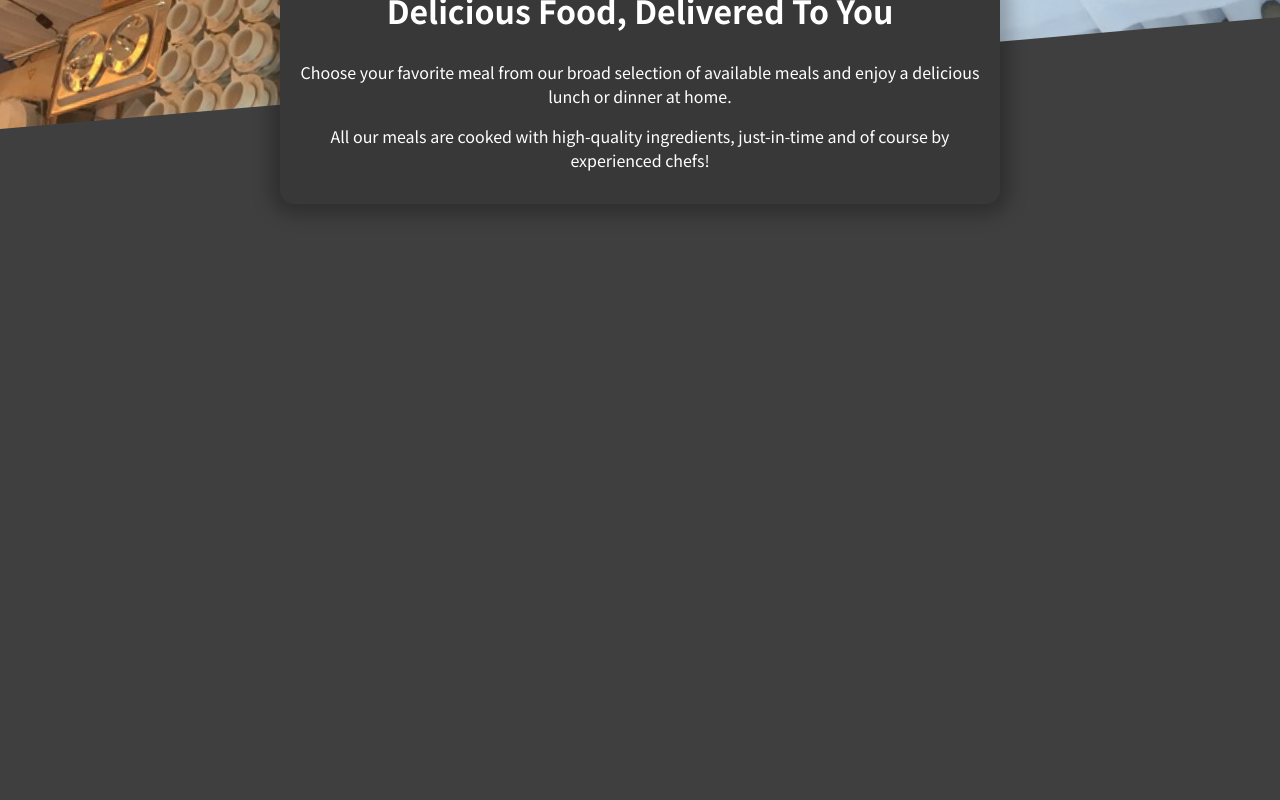
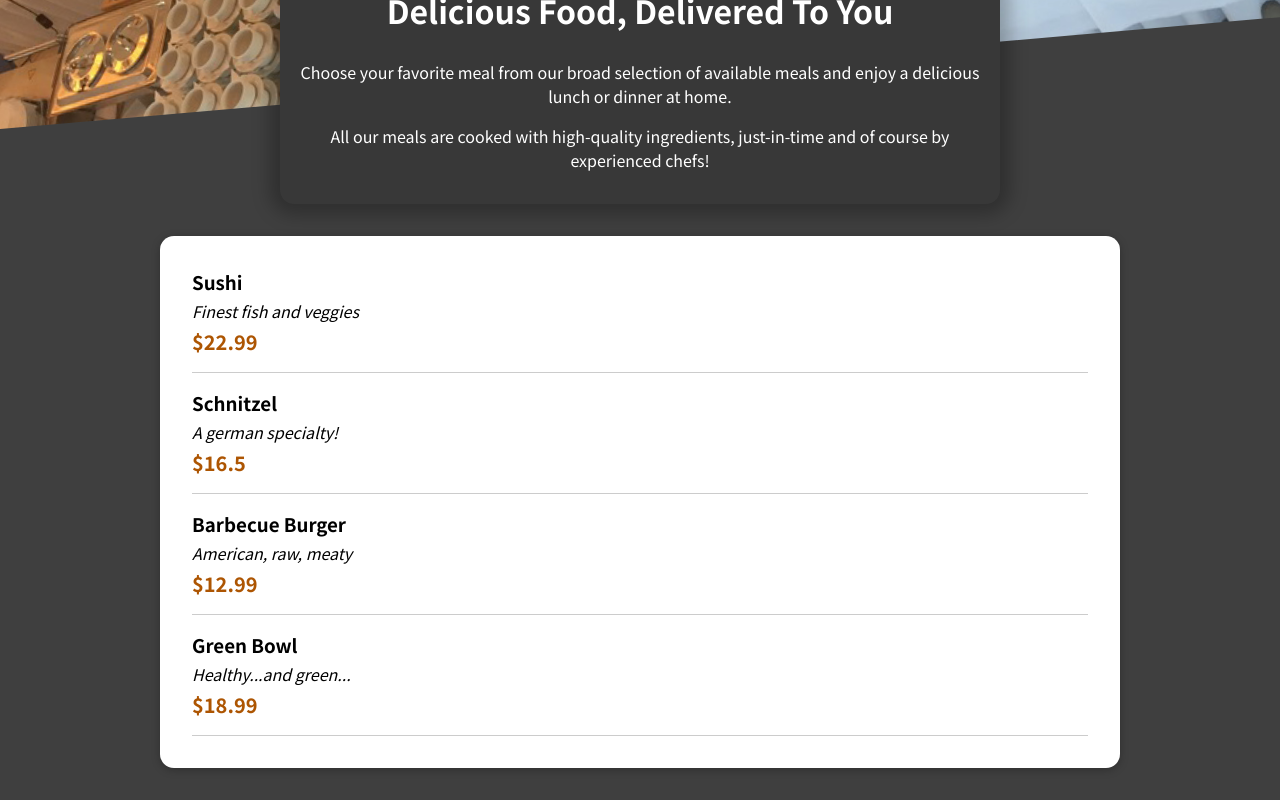
Before and after one commit to AkhilBasnotra/Creating-a-Restaurant-Website, a React (Create React App) app: page / in a window 1280 px wide. Shown: the part 269-1069 px from the top of the page. Before the commit the page ends 800 px from the top, so only its background shows below. Built offline with nearby package versions, Linux system fonts and the light colour scheme.

Commit message:
added available meals form

```diff
--- a/src/components/Meals/AvailableMeals.jsx
+++ b/src/components/Meals/AvailableMeals.jsx
@@ -1,3 +1,52 @@
-let AvailabelMeals = () => {};
+import styles from "./AvailableMeals.module.css";
+import Card from "../UI/Card";
+import MealItem from "./MealItem";
+
+const DUMMY_MEALS = [
+  {
+    id: "m1",
+    name: "Sushi",
+    description: "Finest fish and veggies",
+    price: 22.99,
+  },
+  {
+    id: "m2",
+    name: "Schnitzel",
+    description: "A german specialty!",
+    price: 16.5,
+  },
+  {
+    id: "m3",
+    name: "Barbecue Burger",
+    description: "American, raw, meaty",
+    price: 12.99,
+  },
+  {
+    id: "m4",
+    name: "Green Bowl",
+    description: "Healthy...and green...",
+    price: 18.99,
+  },
+];
+
+let AvailabelMeals = () => {
+  return (
+    <section className={styles.meals}>
+      <Card>
+        {" "}
+        <ul>
+          {DUMMY_MEALS.map((meal) => (
+            <MealItem
+              key={meal.id}
+              name={meal.name}
+              description={meal.description}
+              price={meal.price}
+            />
+          ))}
+        </ul>
+      </Card>
+    </section>
+  );
+};
 
 export default AvailabelMeals;
--- /dev/null
+++ b/src/components/Meals/AvailableMeals.module.css
@@ -0,0 +1,24 @@
+.meals {
+  max-width: 60rem;
+  width: 90%;
+  margin: 2rem auto;
+  animation: meals-appear 1s ease-out forwards;
+}
+
+.meals ul {
+  list-style: none;
+  margin: 0;
+  padding: 0;
+}
+
+@keyframes meals-appear {
+  from {
+    opacity: 0;
+    transform: translateY(3rem);
+  }
+
+  to {
+    opacity: 1;
+    transform: translateY(0);
+  }
+}
--- /dev/null
+++ b/src/components/Meals/MealItem.js
@@ -0,0 +1,18 @@
+import styles from "./MealItem.module.css";
+
+let MealItem = (props) => {
+  const price = `$${props.price}`;
+
+  return (
+    <li className={styles.meal}>
+      <div>
+        <h3>{props.name}</h3>
+        <div className={styles.description}>{props.description}</div>
+        <div className={styles.price}>{price}</div>
+      </div>
+      <div></div>
+    </li>
+  );
+};
+
+export default MealItem;
--- /dev/null
+++ b/src/components/Meals/MealItem.module.css
@@ -0,0 +1,22 @@
+.meal {
+  display: flex;
+  justify-content: space-between;
+  margin: 1rem;
+  padding-bottom: 1rem;
+  border-bottom: 1px solid #ccc;
+}
+
+.meal h3 {
+  margin: 0 0 0.25rem 0;
+}
+
+.description {
+  font-style: italic;
+}
+
+.price {
+  margin-top: 0.25rem;
+  font-weight: bold;
+  color: #ad5502;
+  font-size: 1.25rem;
+}
--- /dev/null
+++ b/src/components/Meals/MealItemForm.js
@@ -0,0 +1,3 @@
+let MealItemForm = () => {};
+
+export default MealItemForm;
--- a/src/components/Meals/Meals.jsx
+++ b/src/components/Meals/Meals.jsx
@@ -1,9 +1,11 @@
+import AvailabelMeals from "./AvailableMeals";
 import MealsSummary from "./MealsSummary";
 
 let Meals = () => {
   return (
     <>
       <MealsSummary />
+      <AvailabelMeals />
     </>
   );
 };
--- /dev/null
+++ b/src/components/UI/Card.js
@@ -0,0 +1,7 @@
+import Styles from "./Card.module.css";
+
+let Card = (props) => {
+  return <div className={Styles.card}>{props.children}</div>;
+};
+
+export default Card;
--- /dev/null
+++ b/src/components/UI/Card.module.css
@@ -0,0 +1,6 @@
+.card {
+  padding: 1rem;
+  box-shadow: 0 2px 8px rgba(0, 0, 0, 0.25);
+  border-radius: 14px;
+  background-color: white;
+}
```
